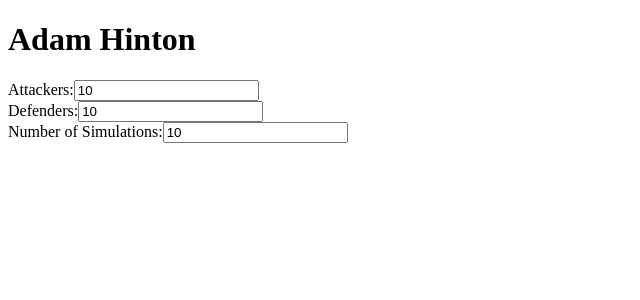
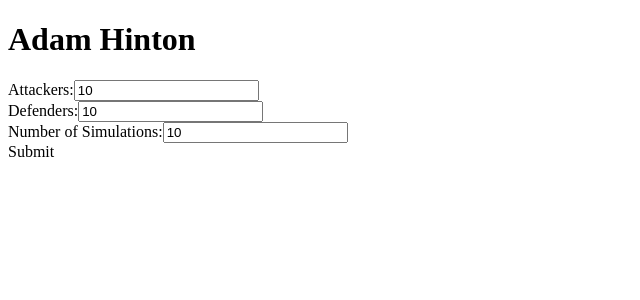
Before and after one commit to adamhinton/risk-battleodds-calculator, a React (Create React App) app: page / in a window 1280 px wide. Shown: the top 300 px of the page, without its empty margins (0-640 px from the left). Built offline with nearby package versions, Linux system fonts and the light colour scheme.

Commit message:
flesh out Form.tsx props

```diff
--- a/src/App.tsx
+++ b/src/App.tsx
@@ -1,5 +1,6 @@
 // TODO: Refactor, particularly make the simulation more DRY and figure out how to best replicate userInputs in runSingleSimulation
 
+import { useState } from "react";
 import Form from "./components/Form";
 
 // PLAN
@@ -11,10 +12,18 @@ import Form from "./components/Form";
 // </App>
 
 function App() {
+  const [userInputs, setUserInputs] = useState<UserInputs>({
+    playerCounts: {
+      attackerCount: 0,
+      defenderCount: 0,
+    },
+    numSimulations: 0,
+  });
+
   return (
     <div className="App">
       <h1>Adam Hinton</h1>
-      <Form></Form>
+      <Form setUserInputs={setUserInputs}></Form>
     </div>
   );
 }
--- a/src/components/Form.tsx
+++ b/src/components/Form.tsx
@@ -1,6 +1,8 @@
 import { ReactElement, useState } from "react";
 
-type Props = {};
+type Props = {
+  setUserInputs: Function;
+};
 
 type FormValues = {
   attackerCount: number;
@@ -8,7 +10,9 @@ type FormValues = {
   numSimulations: number;
 };
 
-const Form = (props: Props): ReactElement => {
+const Form = (props: Props): ReactElement<Props> => {
+  const { setUserInputs } = props;
+
   const initialFormValues: FormValues = {
     attackerCount: 10,
     defenderCount: 10,
@@ -69,6 +73,10 @@ const Form = (props: Props): ReactElement => {
           data-testid="numsimulations-input"
         ></input>
       </div>
+
+      <div>
+        <label htmlFor="submit">Submit</label>
+      </div>
     </form>
   );
 };
```
Also changed, not shown: 1 other file (tests, documents, lock files or other folders).
